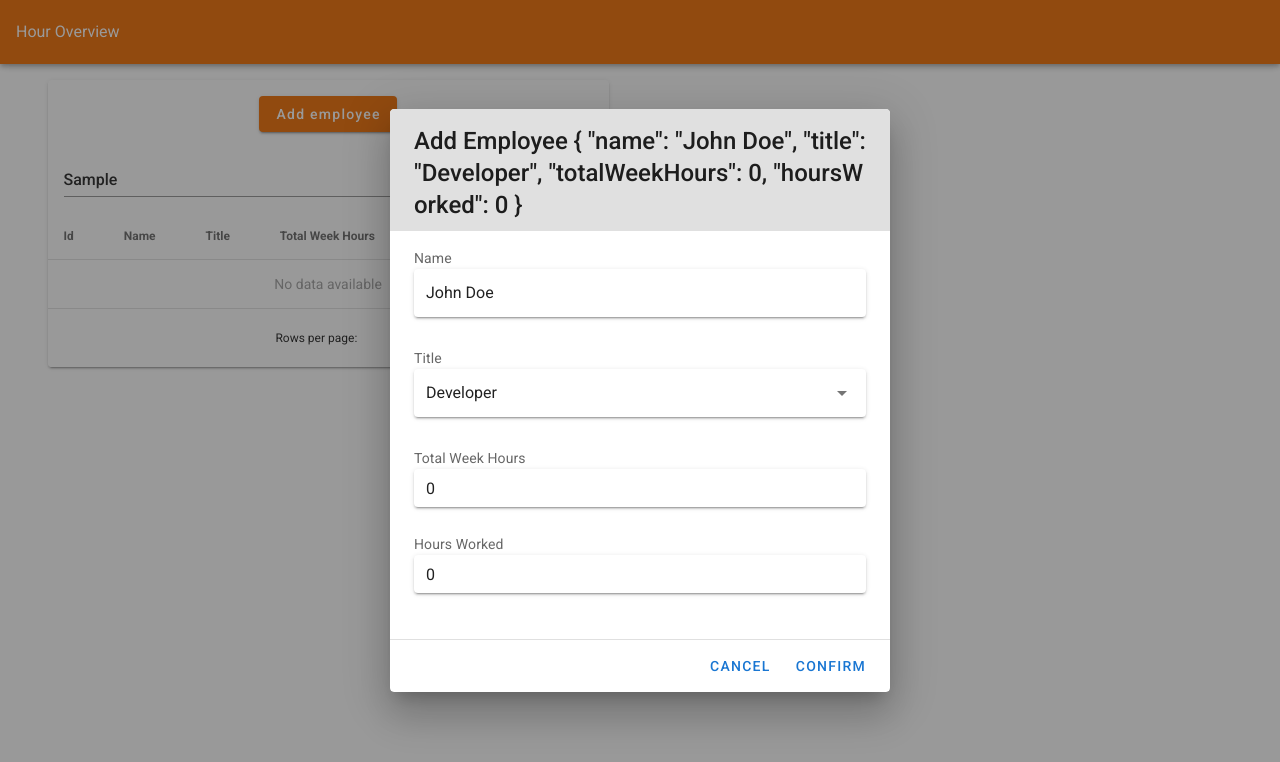
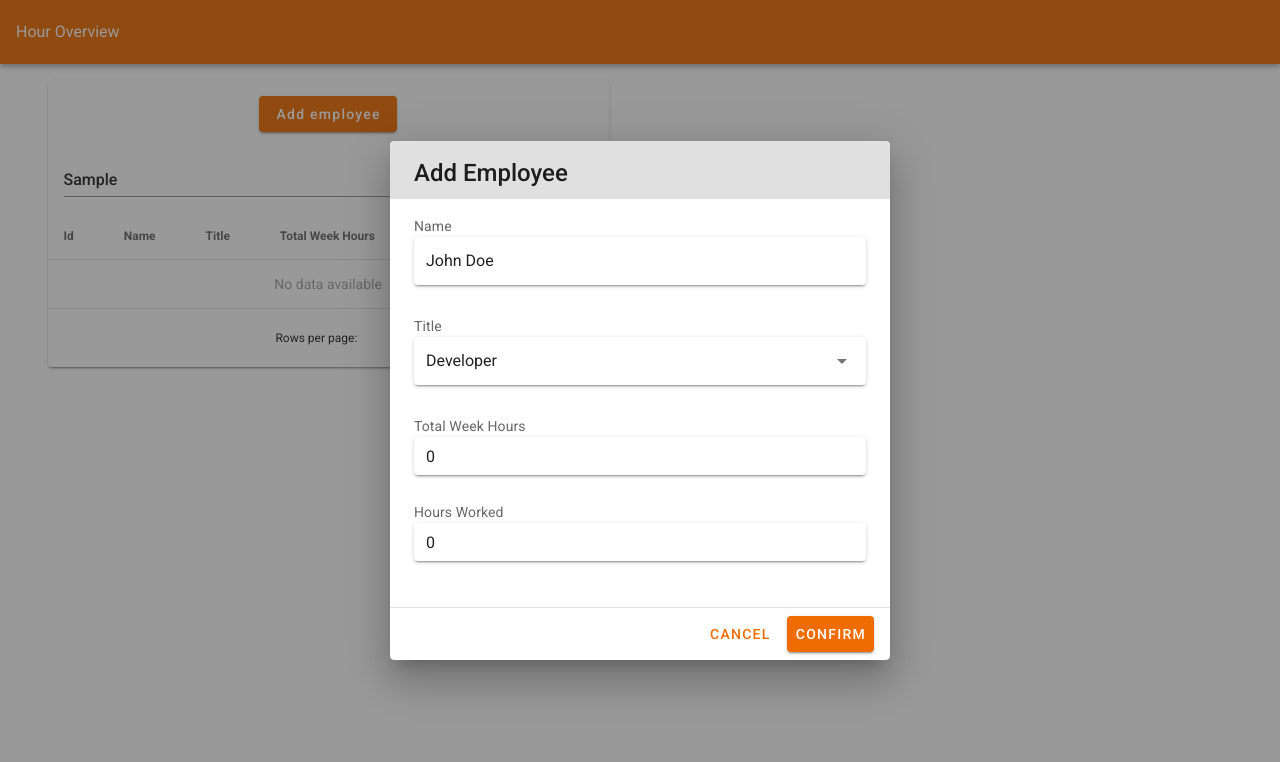
Before and after one commit to PamelaFeijo/hour-overview, a Vue app: page / in a window 1280 px wide. Both pictures are taken after typing "Sample" into the empty fields and a click on the button "Add employee". Shown: the top 762 px of the page. Built offline with nearby package versions, Linux system fonts and the light colour scheme; no server answers.

Commit message:
Reuse for in edit mode

```diff
--- a/src/components/DialogEmployee.vue
+++ b/src/components/DialogEmployee.vue
@@ -3,7 +3,7 @@
     <v-dialog  v-model="isDialogOpen" width="500">
     <v-card>
         <v-card-title class="text-h5 grey lighten-2">
-          Add Employee {{employee}}
+          {{flag === 'add' ? "Add Employee" : "Edit Employee" }}
         </v-card-title>
 
         <v-card-actions>
@@ -46,15 +46,17 @@
         <v-card-actions>
           <v-spacer></v-spacer>
           <v-btn
-            color="primary"
+            color="orange darken-3"
+            class="no-uppercase"
             text
             @click="isDialogOpen = false"
           >
             Cancel
           </v-btn>
           <v-btn
-            color="primary"
-            text
+            color="orange darken-3"
+            class="no-uppercase"
+            dark
             @click="addEmployee()"
           >
             Confirm
@@ -74,6 +76,10 @@
      props: {
       dialog: {
         type: Boolean,
+        required: true
+      },
+      flag: {
+        type: String,
         required: true
       }
     },
@@ -108,3 +114,9 @@
    },
   })
 </script>
+
+<style>
+.no-uppercase {
+  text-transform: none;
+}
+</style>
--- a/src/views/EmployeeOverview.vue
+++ b/src/views/EmployeeOverview.vue
@@ -9,7 +9,7 @@
             dark
             @click="openDialog()"
           >
-            Add employee
+           Add employee
           </v-btn>
           <v-card-title>
             <v-text-field
@@ -68,7 +68,7 @@
       return {
         search: '',
         dialog: false,
-        flag: '',
+        flag: 'add',
         headers: [
           {
             text: 'Id',
@@ -95,6 +95,8 @@
       console.log(this.flag)
     },
     editEmployeeDetails(item: any){
+      this.dialog = true;
+      this.flag = "edit";
       console.log(item, "edit item")
     },
     deleteEmployeeDetails(item: any){
```
